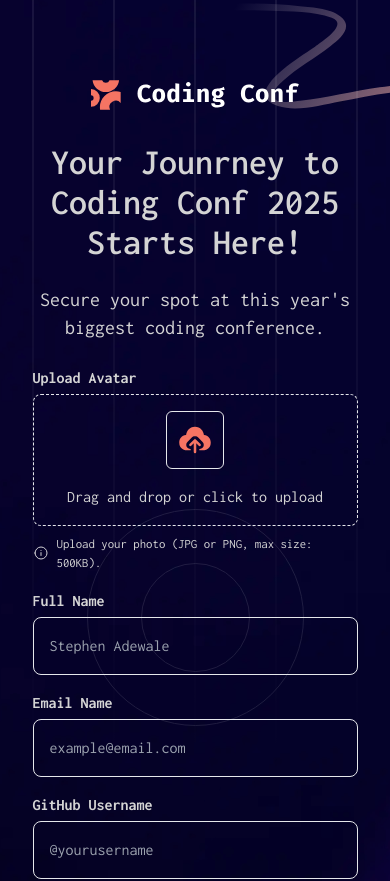
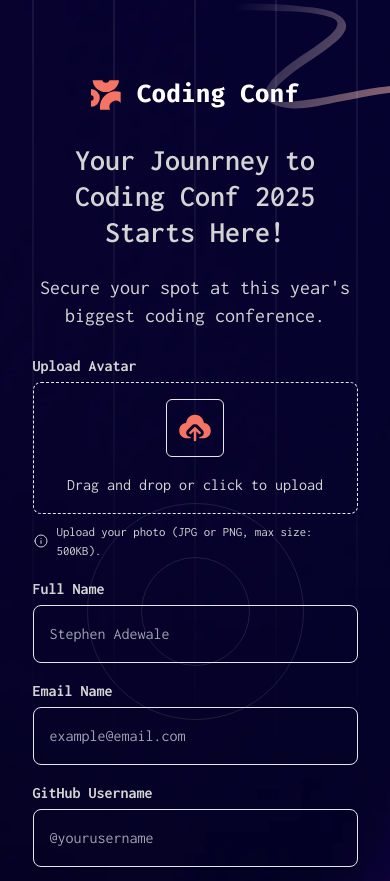
Before and after one commit to DemoStephen/conference-ticket-generator-main, a React (Vite) app: page / in a window 390 px wide. Shown: the top 881 px of the page. Built offline with nearby package versions, Linux system fonts and the light colour scheme.

Commit message:
Redesigned header responsiveness

```diff
--- a/src/UI/Header.jsx
+++ b/src/UI/Header.jsx
@@ -1,11 +1,11 @@
 import logo from "../assets/images/logo-full.svg";
 export default function Header() {
   return (
-    <header className="text-center md:w-3/5 px-8 md:px-0 m-auto">
+    <header className="text-center md:w-4/5 lg:w-3/5 px-8 md:px-0 m-auto">
       <div>
         <img className="mx-auto my-8" src={logo} alt="logo" />
       </div>
-      <h1 className="text-4xl md:text-5xl font-semibold">
+      <h1 className="text-3xl md:text-4xl lg:text-5xl font-semibold">
         Your Jounrney to Coding Conf 2025 Starts Here!
       </h1>
       <p className="text-xl my-6">
```
